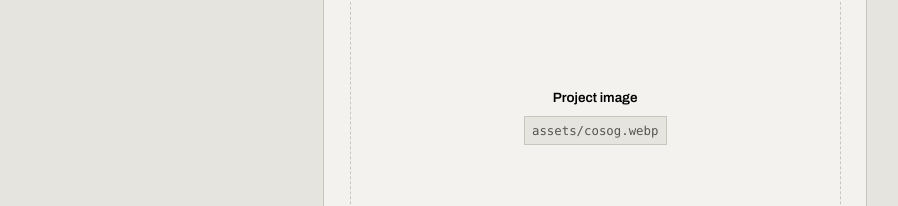
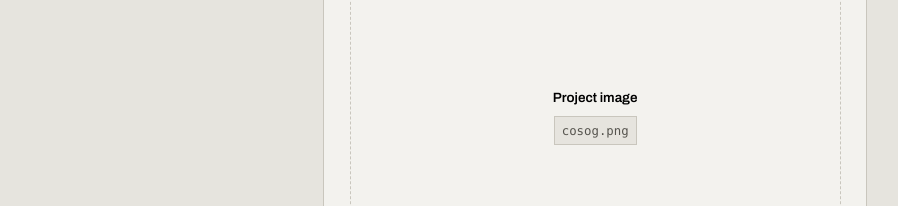
Before and after one commit to manjil0809/Coming-Soon, a plain HTML site: page index.html in a window 1280 px wide. Shown: the part 3041-3247 px from the top of the page, without its empty margins (128-1026 px from the left). Drawn offline with Linux system fonts and the light colour scheme.

Commit message:
Update index.html

```diff
--- a/index.html
+++ b/index.html
@@ -188,7 +188,7 @@
         <figure class="shot">
           <div class="shot__empty">
             <span>Project image</span>
-            <code>assets/cosog.webp</code>
+            <code>cosog.png</code>
           </div>
         </figure>
 
```
